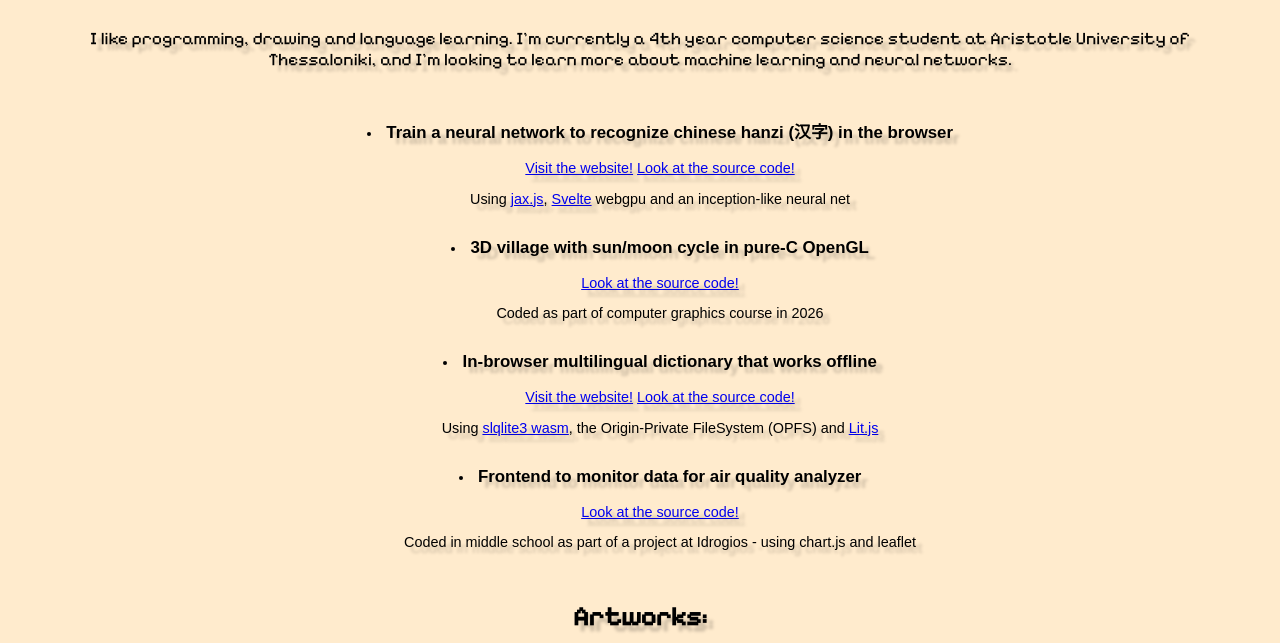
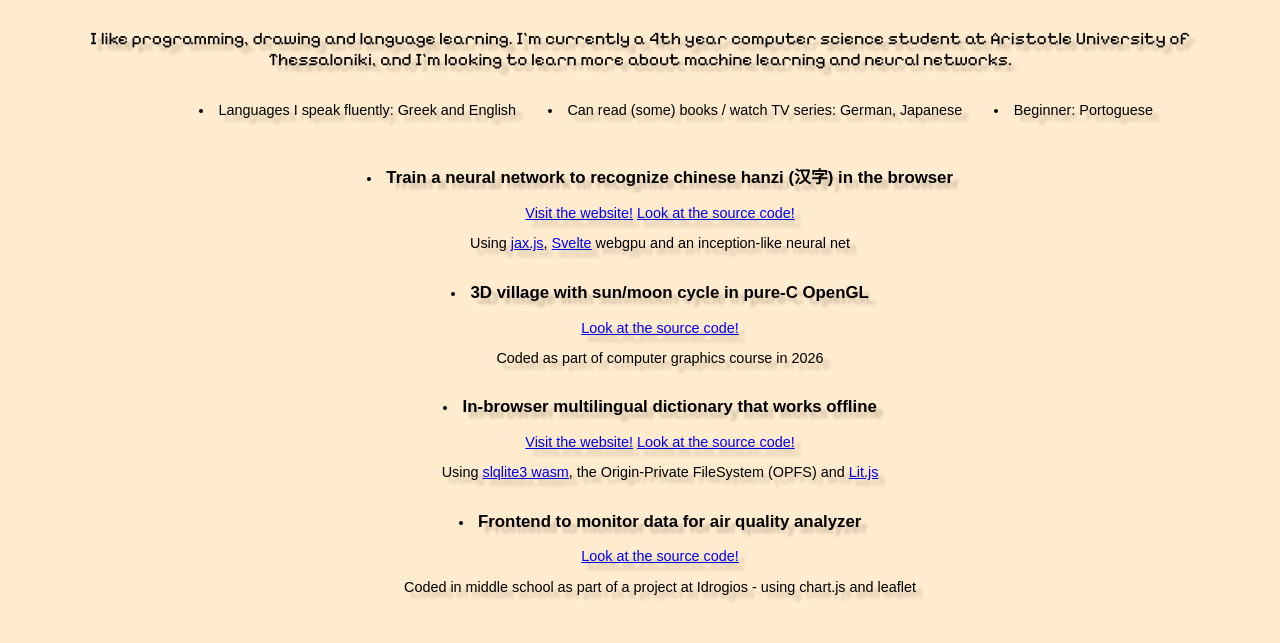
Before and after one commit to Zalaxci/Zalaxci, a plain HTML site: page index.html in a window 1280 px wide. Shown: the part 104-747 px from the top of the page. Drawn offline with Linux system fonts and the light colour scheme; a web font is replaced by a local one.

Commit message:
Languages section

```diff
--- a/index.html
+++ b/index.html
@@ -13,6 +13,11 @@
         <h1>Kali</h1>
     </div>
     <p>I like programming, drawing and language learning. I'm currently a 4th year computer science student at Aristotle University of Thessaloniki, and I'm looking to learn more about machine learning and neural networks.</p>
+    <ul id="languages">
+        <li>Languages I speak fluently: Greek and English</li>
+        <li>Can read (some) books / watch TV series: German, Japanese</li>
+        <li>Beginner: Portoguese</li>
+    </ul>
     <ul id="programming-projects">
         <li>
             <h3>Train a neural network to recognize chinese hanzi (汉字) in the browser</h3><br>
@@ -49,7 +54,7 @@
         <h2>Political resources:</h2>
         <ul>
             <li><a href="https://ergatiki.gr/">Εργατική Αλληλεγγύη (Workers' Solidarity) Newspaper</a></li>
-            <li><a href="https://kinimatorama">Kinimatorama</a> - Greek kinematic calendar of political and cultural events</li>
+            <li><a href="https://kinimatorama.net/">Kinimatorama</a> - Greek kinematic calendar of political and cultural events</li>
             <li><a href="https://www.youtube.com/@JonesManoel">Jones Manoel</a></li>
         </ul>
     </div>
--- a/style.css
+++ b/style.css
@@ -47,9 +47,17 @@ ul {
 li::marker, li h3 {
     display: inline-block;
 }
-#programming-projects {
+#languages {
+    display: flex;
+    flex-direction: row;
+    flex-wrap: wrap;
+}
+#languages, #programming-projects {
     font-family: DotGothic16, sans-serif;
     font-size: 0.9rem;
+}
+#languages li {
+    margin-left: 2rem;
 }
 #artworks img {
     height: 300px;
```
